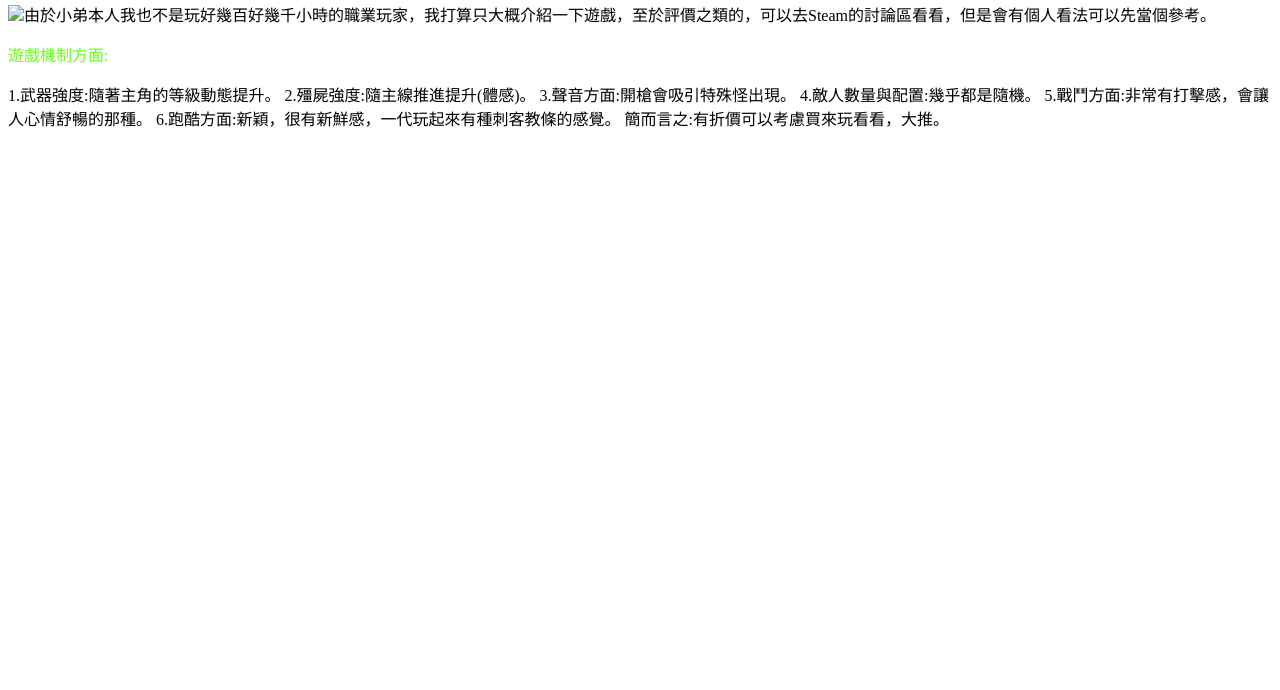
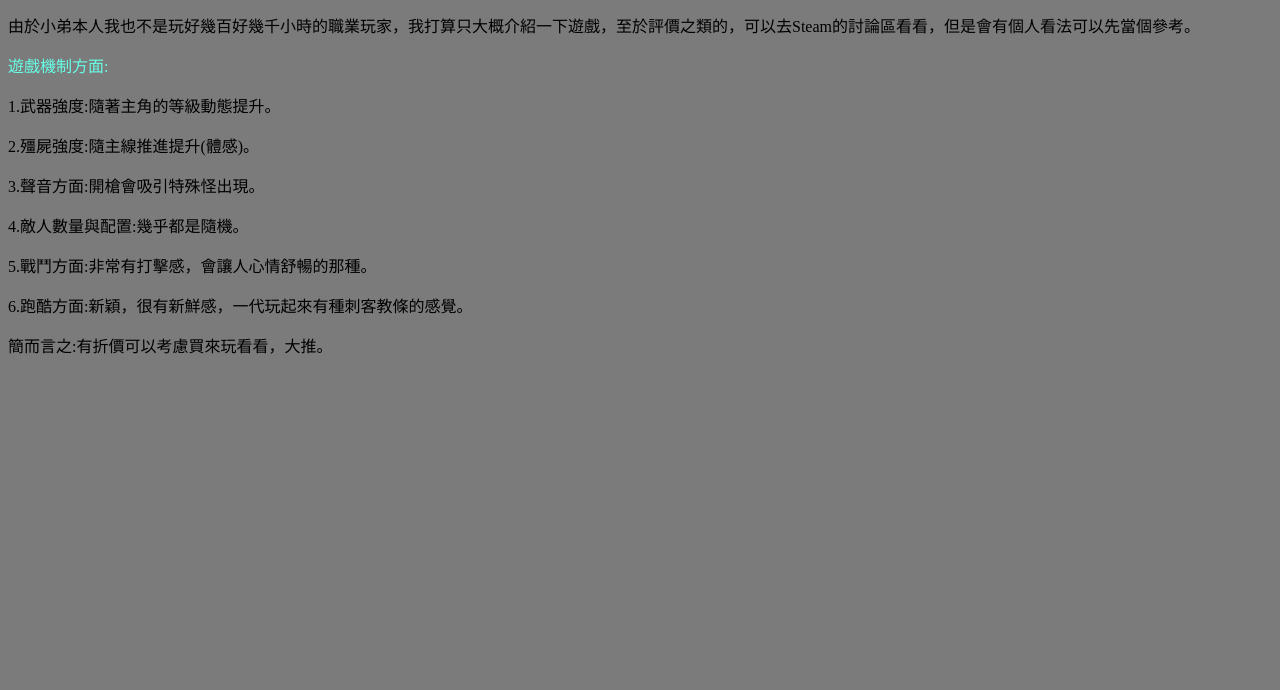
Before and after one commit to 408261371/github.io, a plain HTML site: page index.html in a window 1280 px wide. Shown: the part 110-800 px from the top of the page. Drawn offline with Linux system fonts and the light colour scheme.

Commit message:
Update index.html

```diff
--- a/index.html
+++ b/index.html
@@ -1,26 +1,27 @@
 <style>
+  body{
   background-color: #7B7B7B;
+  }
   h1{
     font-size: 24px;
   }
   .title{
-    color:#66FF16;
+    color:#66FFE6;
   }
 </style>
 <p style="color:white">由於根本沒有主題而太開放，一時間完全不知道，所以來大概講一個我最近非常期待的遊戲:</p>
 <h1>Dying Light 2</h1>
-<img src="https://www.steamxo.com/wp-content/uploads/2020/01/8h0Yjk150732_918820.jpg%22%3E
+<img src="https://www.steamxo.com/wp-content/uploads/2020/01/8h0Yjk150732_918820.jpg>
 <p>從名字來看不難猜得出 他有上一代:Dying Light</p1>
-<img src="https://chartxgames.com/wp-content/uploads/2020/06/Cover_Dying_Light.jpg%22%3E
+<img src="https://chartxgames.com/wp-content/uploads/2020/06/Cover_Dying_Light.jpg>
 
 <p>由於小弟本人我也不是玩好幾百好幾千小時的職業玩家，我打算只大概介紹一下遊戲，至於評價之類的，可以去Steam的討論區看看，但是會有個人看法可以先當個參考。</p1>
 
 <p class="title" font-size="24px">遊戲機制方面:</p>
-   <p>1.武器強度:隨著主角的等級動態提升。
-      2.殭屍強度:隨主線推進提升(體感)。
-      3.聲音方面:開槍會吸引特殊怪出現。
-      4.敵人數量與配置:幾乎都是隨機。
-      5.戰鬥方面:非常有打擊感，會讓人心情舒暢的那種。
-      6.跑酷方面:新穎，很有新鮮感，一代玩起來有種刺客教條的感覺。
-      簡而言之:有折價可以考慮買來玩看看，大推。
-   </p>
+   <p>1.武器強度:隨著主角的等級動態提升。</p>
+   <p>2.殭屍強度:隨主線推進提升(體感)。</p>
+   <p>3.聲音方面:開槍會吸引特殊怪出現。</p>
+   <p>4.敵人數量與配置:幾乎都是隨機。</p>
+   <p>5.戰鬥方面:非常有打擊感，會讓人心情舒暢的那種。</p>
+   <p>6.跑酷方面:新穎，很有新鮮感，一代玩起來有種刺客教條的感覺。</p>
+   <p>簡而言之:有折價可以考慮買來玩看看，大推。</p>
```
